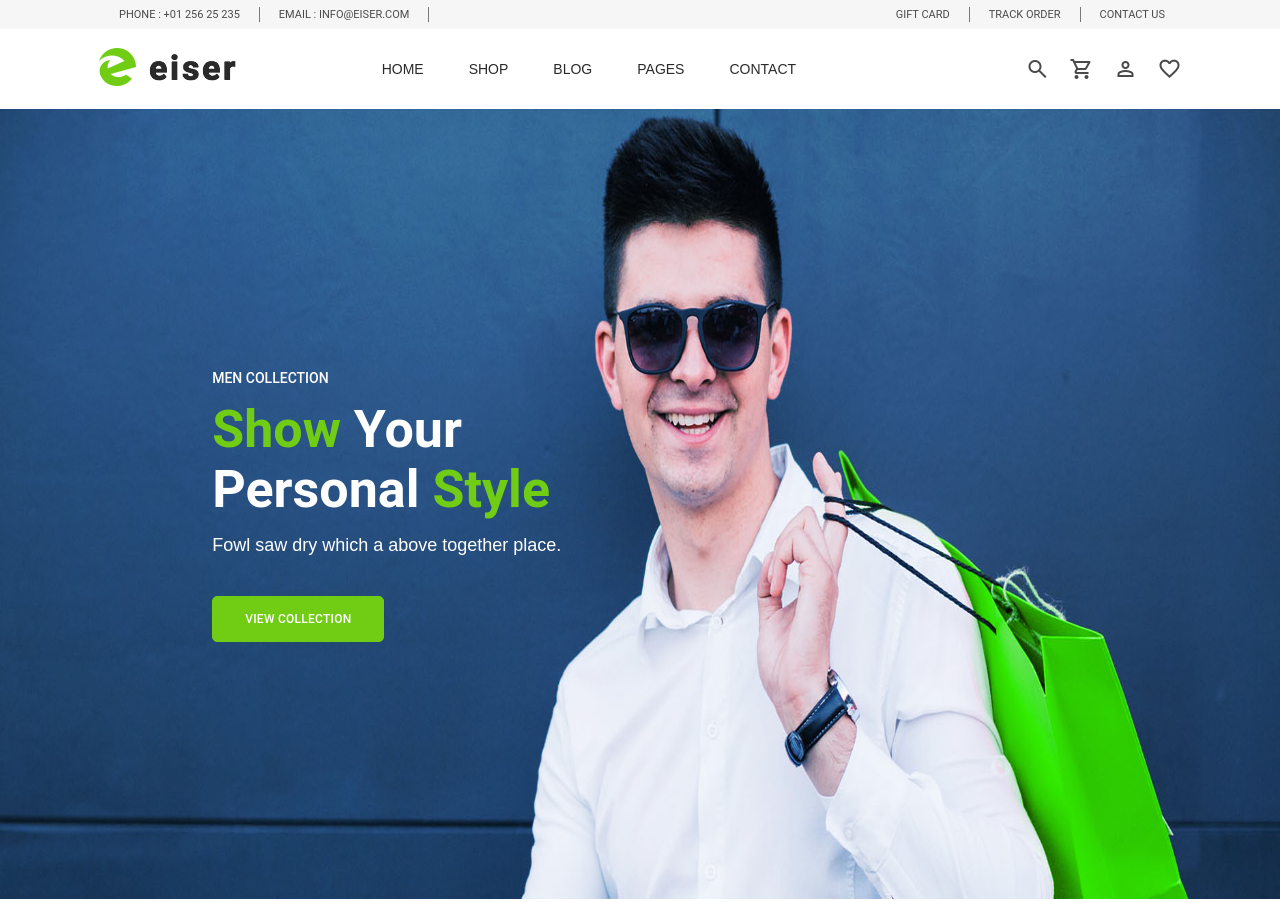
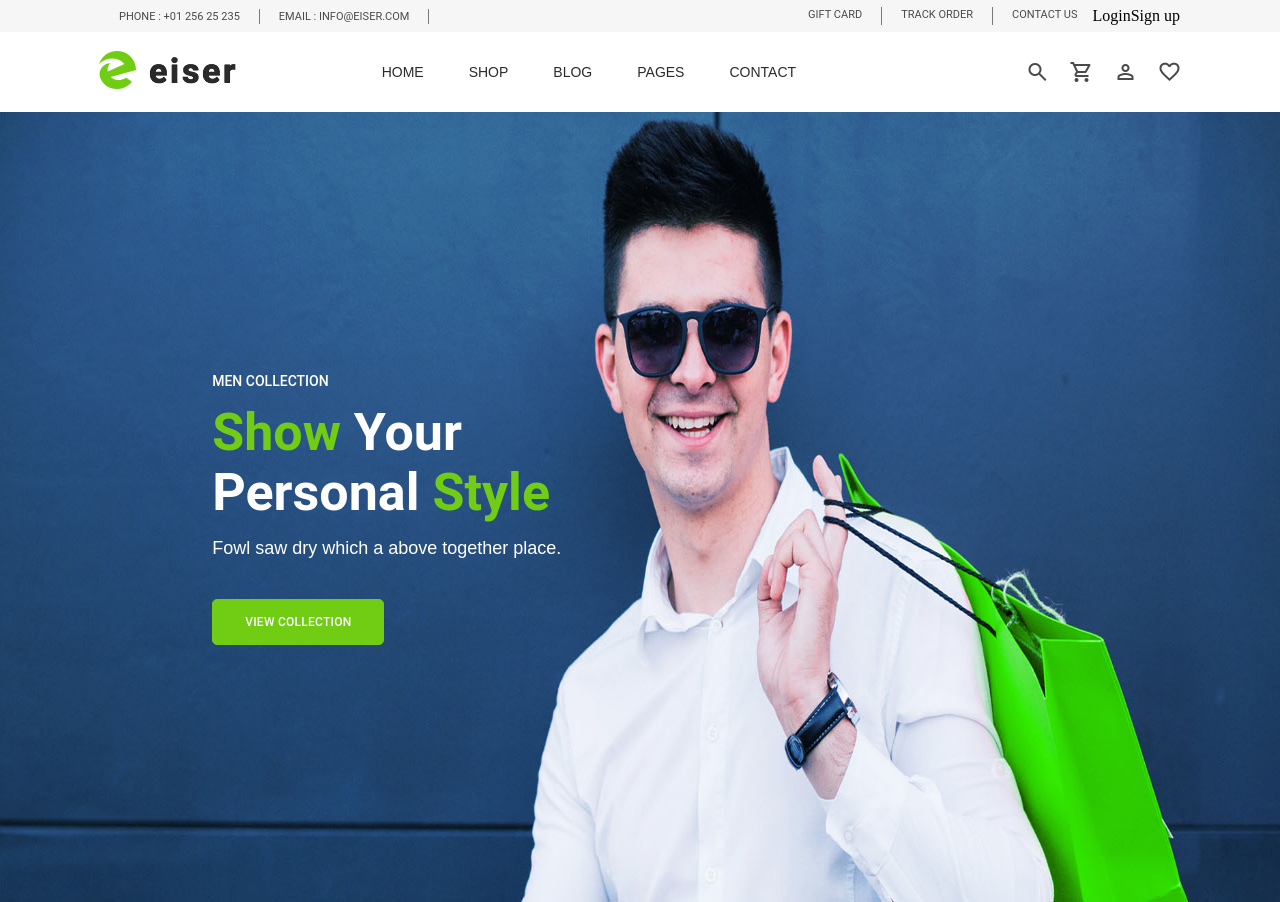
Before and after one commit to anuragf5/Frontend, a plain HTML site: page Eiser/eiser.html in a window 1280 px wide. Shown: the top 902 px of the page. Drawn offline with nearby package versions, Linux system fonts and the light colour scheme.

Commit message:
Add Login and Signup button

```diff
--- a/Eiser/eiser.html
+++ b/Eiser/eiser.html
@@ -23,6 +23,8 @@
             <p class="p1" id="gift_card">GIFT CARD</p>
             <p class="p2" id="track_order">TRACK ORDER</p>
             <p class="p3" id="contact_us">CONTACT US</p>
+            <p class="btn_login" id="login">Login</p>
+            <p class="btn_signup" id="signup">Sign up</p>
         </div>
     </div>
 
```
